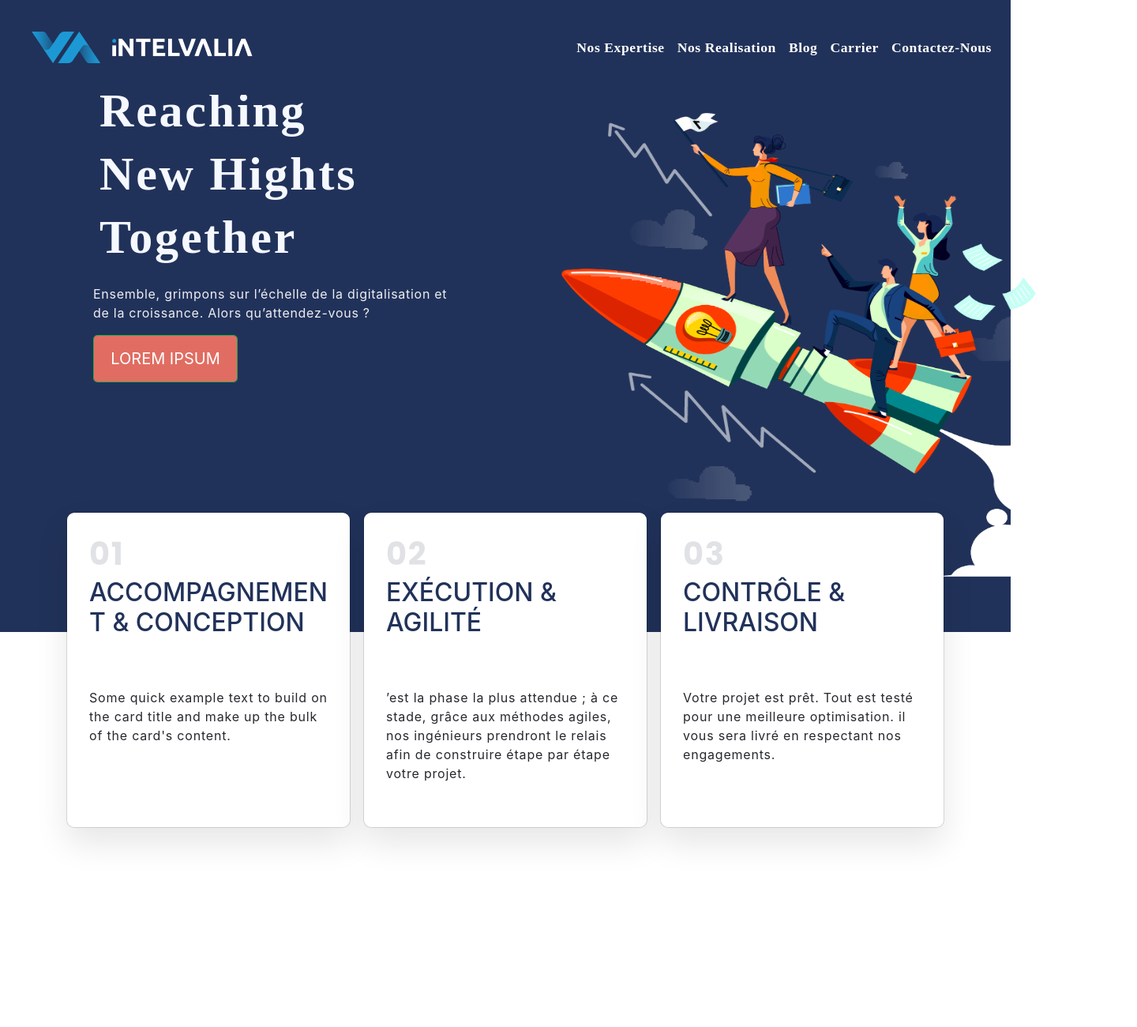
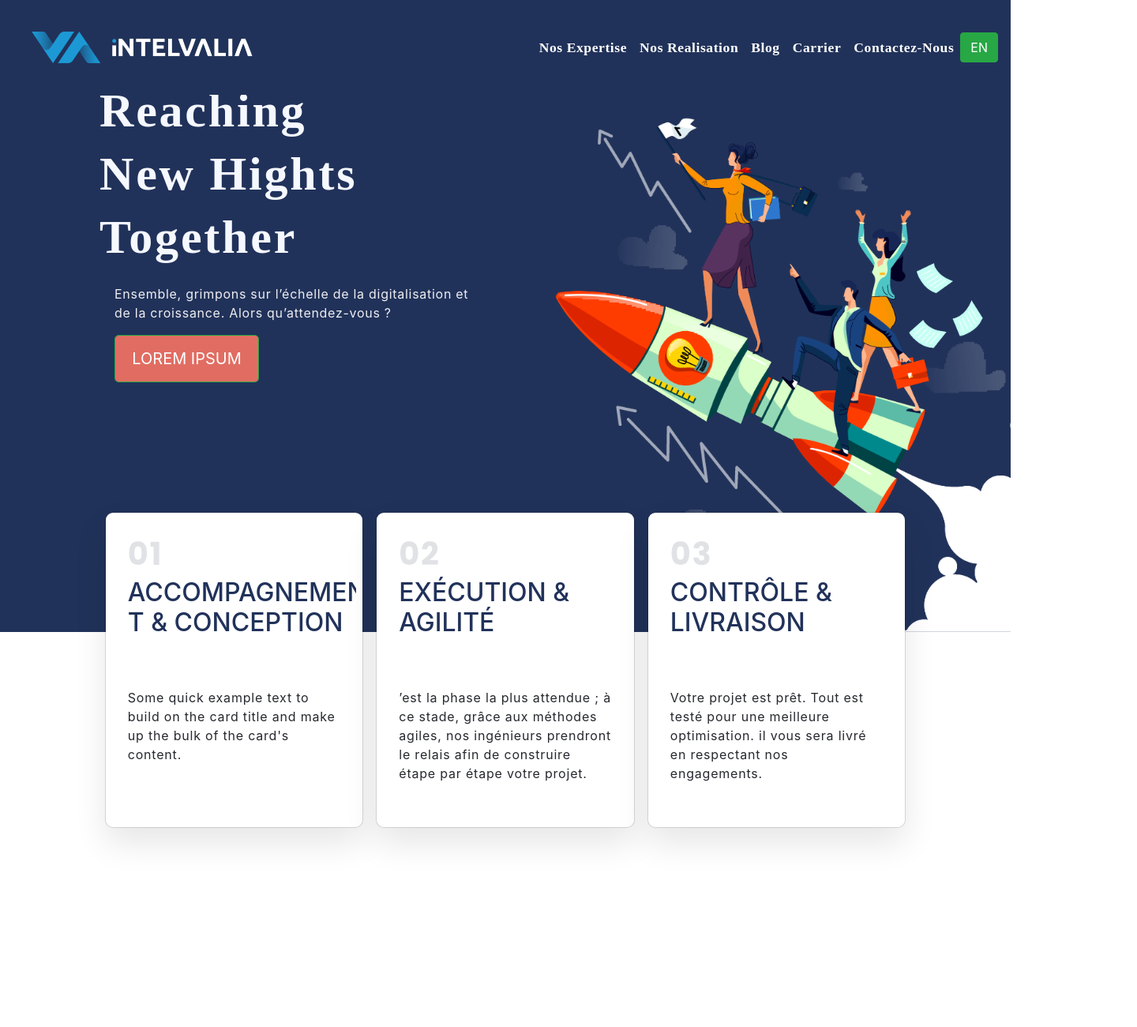
Before and after one commit to ichou32/Homepagev, a website: page home.html in a window 1280 px wide. Shown: the top 1300 px of the page at 79% size, 1440 px wide, since content can reach past the window. Drawn offline with nearby package versions, Linux system fonts and the light colour scheme.

Commit message:
hide EN btn

```diff
--- a/home.html
+++ b/home.html
@@ -29,7 +29,7 @@
                     <li class="nav-item mr-0 ml-0"><a class="nav-link" href="#">Carrier</a></li>
                     <li class="nav-item mr-0 ml-0"><a class="nav-link" href="#">Contactez-nous</a></li>
                 </ul>
-                <span class="btn btn-success d-md-none">EN</span>
+                <span class="btn btn-success d-none d-lg-block">EN</span>
             </div
         </nav>
     </header>
@@ -37,7 +37,7 @@
         <section class="main">
             <div class="container">
                 <div class="row">
-                    <div class="col-md-5 col-sm-12 pl-5 mt-0 pt-0 hights">
+                    <div class="col-md-6 col-sm-12 pl-5 mt-0 pt-0 hights">
                         <div class="title align-items-center ml-2 pl-0 mb-0 mt-0">
                             Reaching New Hights Together
                         </div>
@@ -48,29 +48,29 @@
                             </button>
                         </div>
                     </div>
-                    <div class="col-lg-6 offset-lg-1 col-md-7  pl-0 rocket">
-                        <img src="assets/Group 15552.png" alt="" width="800px" height="650px">
+                    <div class="col-md-6 col-sm-12 pl-0 rocket" >
+                        <img src="assets/Group 15552.png" alt="" style="width: 45em;">
                     </div>
                 </div>
             </div>
         </section>
 
-        <section class="cards d-flex justify-content-center">
-          <div class="card m-2 p-2 mb-0 pb-0">
+        <section class="cards row d-flex justify-content-center">
+          <div class="card col-sm-12 col-md-3 m-2 p-2 mb-0 pb-0">
               <div class="card-body">
                   <h1 class="card-subtitle pt-0">01</h1>
                   <h2 class="card-title">ACCOMPAGNEMENT & CONCEPTION</h2>
                   <p class="card-text">Some quick example text to build on the card title and make up the bulk of the card's content.</p>
               </div>
           </div>
-          <div class="card m-2 p-2 ">
+          <div class="card col-sm-12 col-md-3 m-2 p-2 ">
               <div class="card-body">
                   <h1 class="card-subtitle pt-0">02</h1>
                   <h2 class="card-title">EXÉCUTION & AGILITÉ</h2>
                   <p class="card-text">’est la phase la plus attendue ; à ce stade, grâce aux méthodes agiles, nos ingénieurs prendront le relais afin de construire étape par étape votre projet.</p>
               </div>
           </div>
-          <div class="card m-2 p-2">
+          <div class="card col-sm-12 col-md-3 m-2 p-2">
               <div class="card-body">
                   <h1 class="card-subtitle pt-0">03</h1>
                   <h2 class="card-title">CONTRÔLE & LIVRAISON</h2>
--- a/styles.css
+++ b/styles.css
@@ -51,6 +51,7 @@ width: 100%;
 }
 .hights{
     flex-direction: column;
+    z-index: 1;
 }
 .main .text{
     width: 453px;
@@ -263,7 +264,7 @@ width: 100%;
     margin: auto;
 }
 .tend h1{
-    font: normal normal bold 50px/69px Visby CF;
+    font: normal normal bold 2.5em Visby CF;
     letter-spacing: 2px;
     text-transform: capitalize;
 }
```
